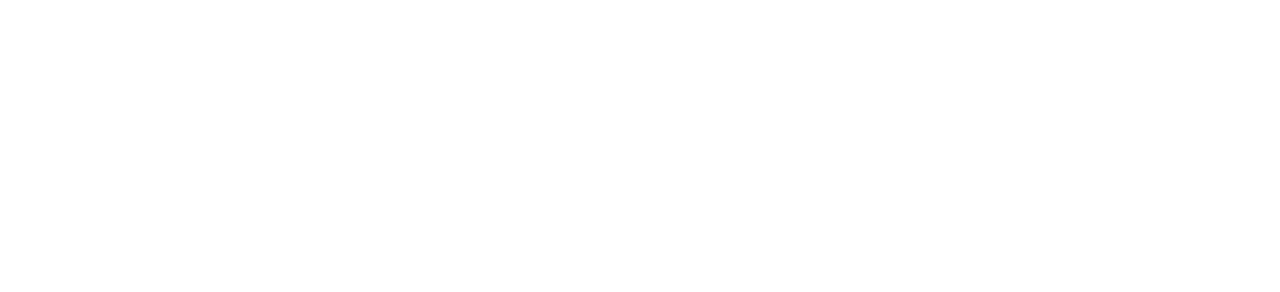
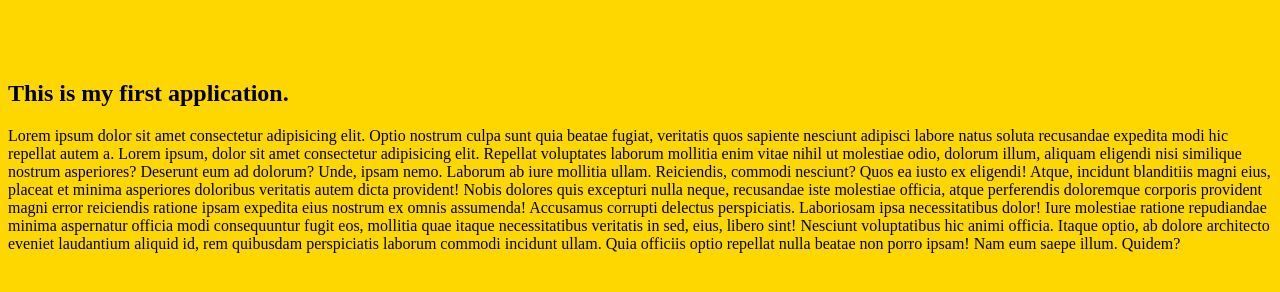
Before and after one commit to Ranjann18/Ranjan, a plain HTML site: page index.html in a window 1280 px wide. Drawn offline with Linux system fonts and the light colour scheme.

Commit message:
added style

```diff
--- a/index.html
+++ b/index.html
@@ -3,9 +3,25 @@
 <head>
     <meta charset="UTF-8">
     <meta name="viewport" content="width=device-width, initial-scale=1.0">
-    <title>Document</title>
+    <title> My App</title>
+    <link rel="stylesheet" href="style.css">
 </head>
 <body>
+    <h1>
+        Hello world.
+    </h1>
+    <h2>
+        This is my first application.
+    </h2>
+    <p>
+        Lorem ipsum dolor sit amet consectetur adipisicing elit. Optio nostrum culpa sunt quia beatae fugiat, veritatis quos sapiente nesciunt adipisci labore natus soluta recusandae expedita modi hic repellat autem a.
+        Lorem ipsum, dolor sit amet consectetur adipisicing elit. Repellat voluptates laborum mollitia enim vitae nihil ut molestiae odio, dolorum illum, aliquam eligendi nisi similique nostrum asperiores? Deserunt eum ad dolorum?
+        Unde, ipsam nemo. Laborum ab iure mollitia ullam. Reiciendis, commodi nesciunt? Quos ea iusto ex eligendi! Atque, incidunt blanditiis magni eius, placeat et minima asperiores doloribus veritatis autem dicta provident!
+        Nobis dolores quis excepturi nulla neque, recusandae iste molestiae officia, atque perferendis doloremque corporis provident magni error reiciendis ratione ipsam expedita eius nostrum ex omnis assumenda! Accusamus corrupti delectus perspiciatis.
+        Laboriosam ipsa necessitatibus dolor! Iure molestiae ratione repudiandae minima aspernatur officia modi consequuntur fugit eos, mollitia quae itaque necessitatibus veritatis in sed, eius, libero sint! Nesciunt voluptatibus hic animi officia.
+        Itaque optio, ab dolore architecto eveniet laudantium aliquid id, rem quibusdam perspiciatis laborum commodi incidunt ullam. Quia officiis optio repellat nulla beatae non porro ipsam! Nam eum saepe illum. Quidem?
+
+    </p>
 
 </body>
 </html>
--- /dev/null
+++ b/style.css
@@ -0,0 +1,7 @@
+body{
+    background-color: gold;
+}
+h1{
+    color: gold;
+
+}
```
